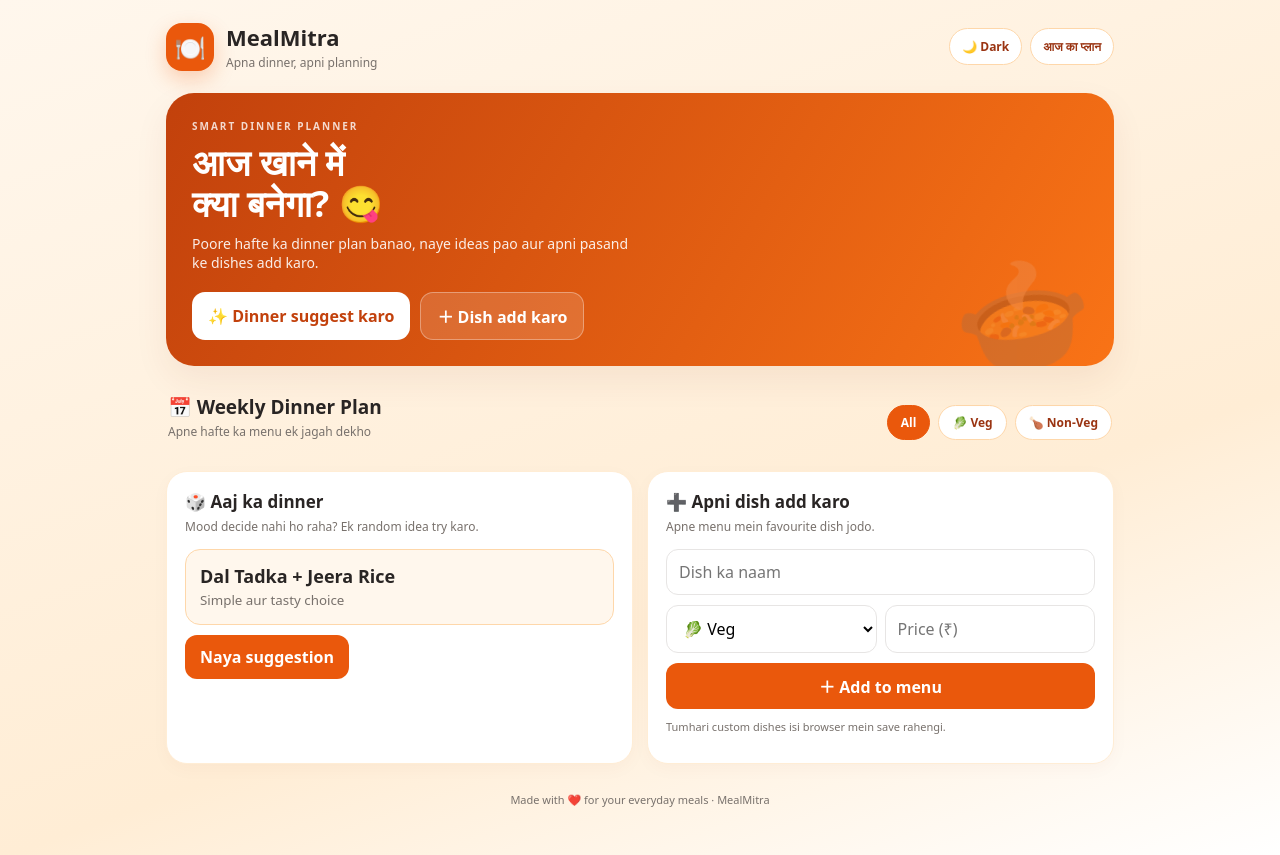
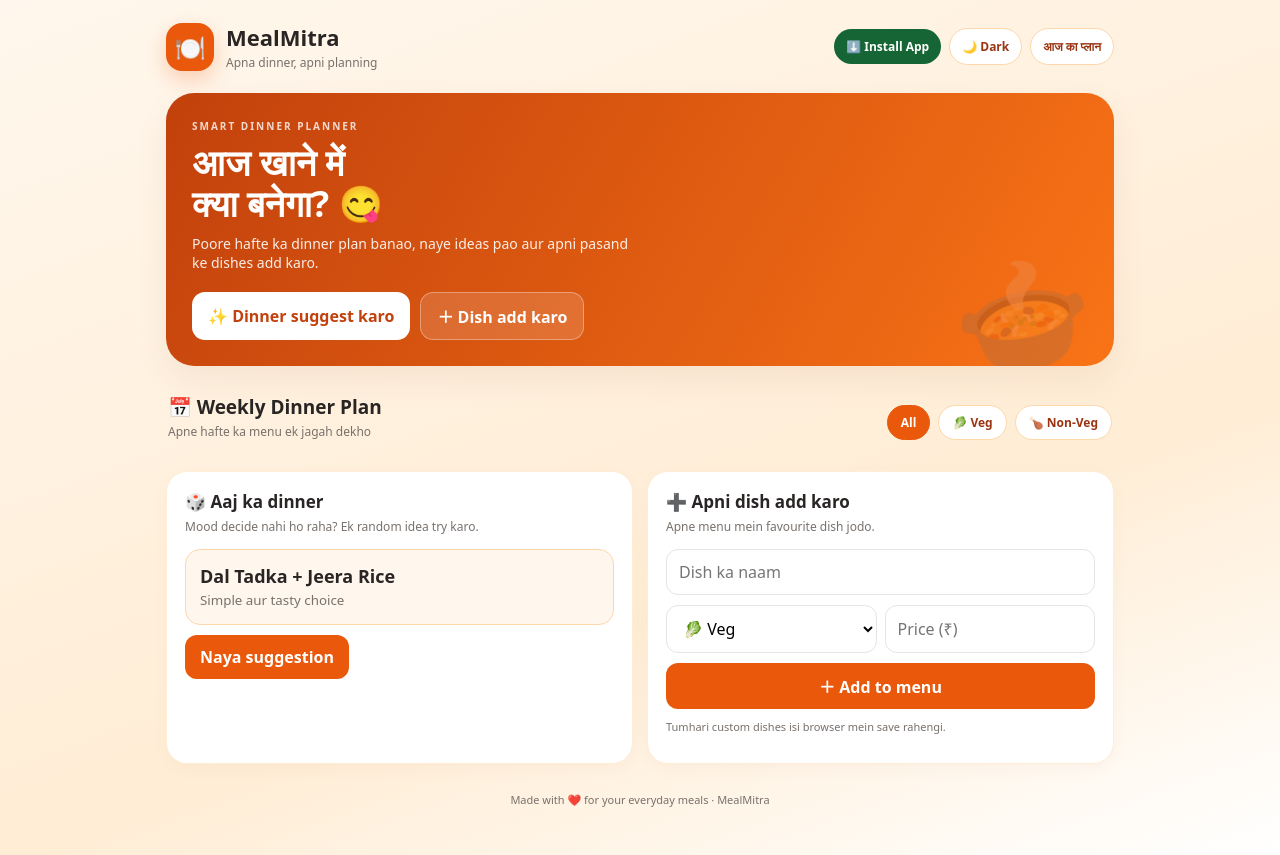
Before and after one commit to krishna211518/Mealmitra, a plain HTML site: page index.html in a window 1280 px wide. Drawn offline with Linux system fonts and the light colour scheme.

Commit message:
Keep install app option visible across browsers

```diff
--- a/index.html
+++ b/index.html
@@ -26,7 +26,7 @@ body.dark .recipe-btn{background:#292524;border-color:#57534e;color:#fed7aa}
 </head>
 <body>
 <div class="wrap">
-<header class="top"><div class="brand"><div class="logo">🍽️</div><div><h1>MealMitra</h1><p>Apna dinner, apni planning</p></div></div><div class="top-actions"><button class="install-btn" id="installBtn" type="button" hidden>⬇️ Install App</button><button class="theme-toggle" id="themeToggle" type="button" aria-label="Toggle dark mode">🌙 Dark</button><div class="date" id="todayDate">आज का प्लान</div></div></header>
+<header class="top"><div class="brand"><div class="logo">🍽️</div><div><h1>MealMitra</h1><p>Apna dinner, apni planning</p></div></div><div class="top-actions"><button class="install-btn" id="installBtn" type="button">⬇️ Install App</button><button class="theme-toggle" id="themeToggle" type="button" aria-label="Toggle dark mode">🌙 Dark</button><div class="date" id="todayDate">आज का प्लान</div></div></header>
 <section class="hero"><div class="eyebrow">SMART DINNER PLANNER</div><h2>आज खाने में<br>क्या बनेगा? 😋</h2><p>Poore hafte ka dinner plan banao, naye ideas pao aur apni pasand ke dishes add karo.</p><div class="hero-actions"><button class="btn btn-light" id="randomTop">✨ Dinner suggest karo</button><button class="btn btn-glass" id="goAdd">＋ Dish add karo</button></div></section>
 <div class="section-head"><div><h3>📅 Weekly Dinner Plan</h3><p>Apne hafte ka menu ek jagah dekho</p></div><div class="filters" id="filters"><button class="filter active" data-filter="all">All</button><button class="filter" data-filter="veg">🥬 Veg</button><button class="filter" data-filter="nonveg">🍗 Non-Veg</button></div></div>
 <section class="days" id="days"></section>
```
